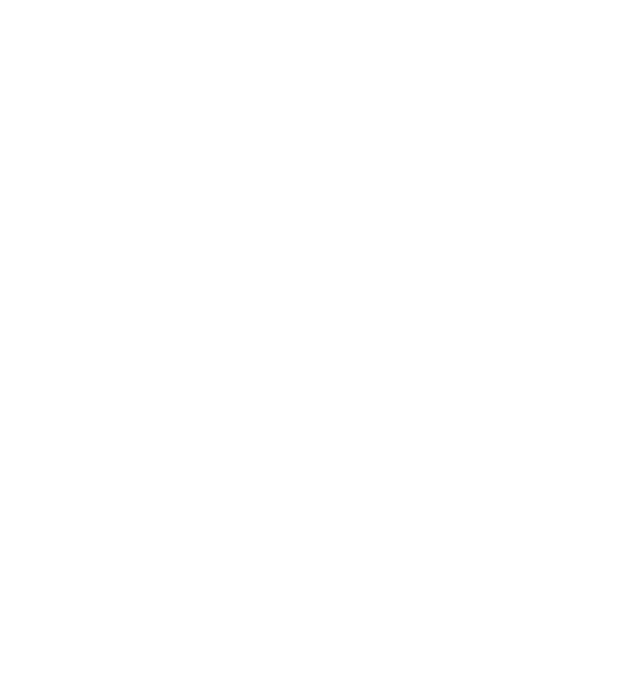
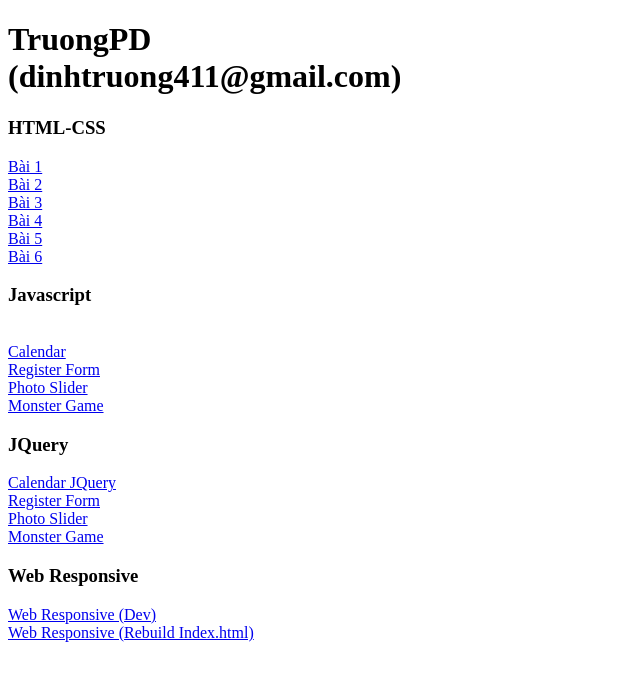
Before and after one commit to dinhtruong411/hts-cdr.github.io, a plain HTML site: page index.html in a window 1280 px wide. Shown: the whole page, without its empty margins (0-640 px from the left). Drawn offline with Linux system fonts and the light colour scheme.

Commit message:
Update index.html

```diff
--- a/index.html
+++ b/index.html
@@ -1,8 +1,39 @@
+<!DOCTYPE html>
 <html>
 <head>
-  <title>KX-HTS CDR</tidle>
+<title>Phạm Đình Trường - GMO_Training</title>
 </head>
 <body>
-  Hello
+    <h1>TruongPD<br>
+    (dinhtruong411@gmail.com)</h1>
+    <h3>HTML-CSS</h3>
+    <a href="/HTML-CSS/bai1/player_prf/bt1_player_profile.html">Bài 1</a>
+    <br/>
+    <a href="/HTML-CSS/bai2/bai2.html">Bài 2</a>
+    <br/>
+    <a href="/HTML-CSS/bai3/bai3.html">Bài 3</a>
+    <br/>
+    <a href="/HTML-CSS/bai4/bai4.html">Bài 4</a>
+    <br/>
+    <a href="/HTML-CSS/bai5/bai5.html">Bài 5</a>
+    <br/>
+    <a href="/HTML-CSS/bai6/bai6.html">Bài 6</a>
+    <h3>Javascript</h3>
+    <br/>
+    <a href="/Javascript/Calendar/calendar.html">Calendar</a>
+    <br/>
+    <a href="/Javascript/Form-register/register.html">Register Form</a>
+    <br/>
+    <a href="/Javascript/Photo-slider/photo-slider.html">Photo Slider</a>
+    <br/>
+    <a href="/Javascript/Monster-Game/monster-game.html">Monster Game</a>
+    <h3>JQuery</h3>
+    <a href="/JQuery/Calendar/calendar.html">Calendar JQuery</a><br/>
+    <a href="/JQuery/Register-Form/register.html">Register Form</a><br/>
+    <a href="/JQuery/Photo-Slider/photo-slider.html">Photo Slider</a><br/>
+    <a href="/JQuery/Game/monster-game.html">Monster Game</a><br/>
+    <h3>Web Responsive</h3>
+    <a href="/Web-Responsive/Development/index.html">Web Responsive (Dev)</a><br/>
+    <a href="/Web-Responsive/Rebuild/index.html">Web Responsive (Rebuild Index.html)</a><br/>
 </body>
 </html>
```
